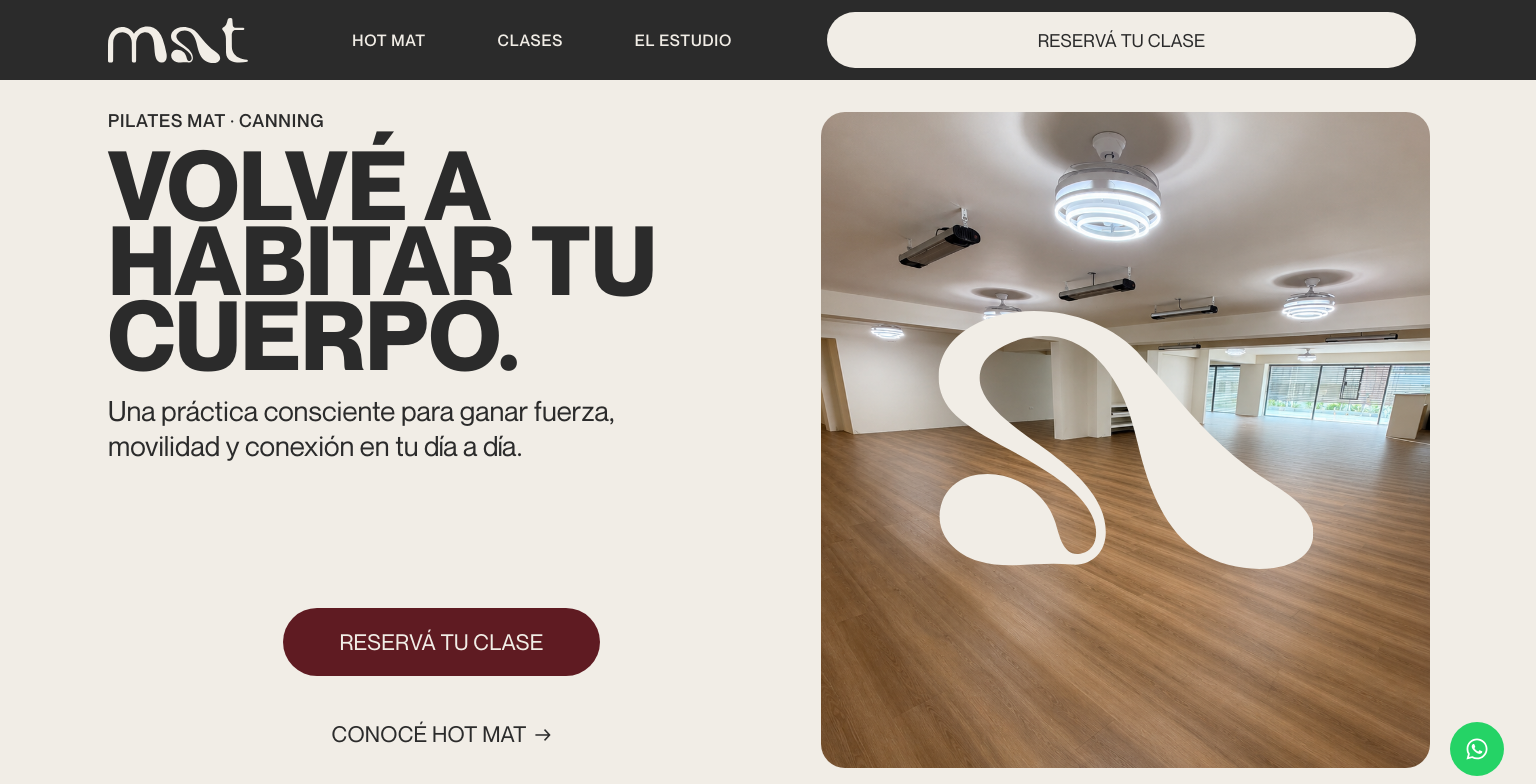
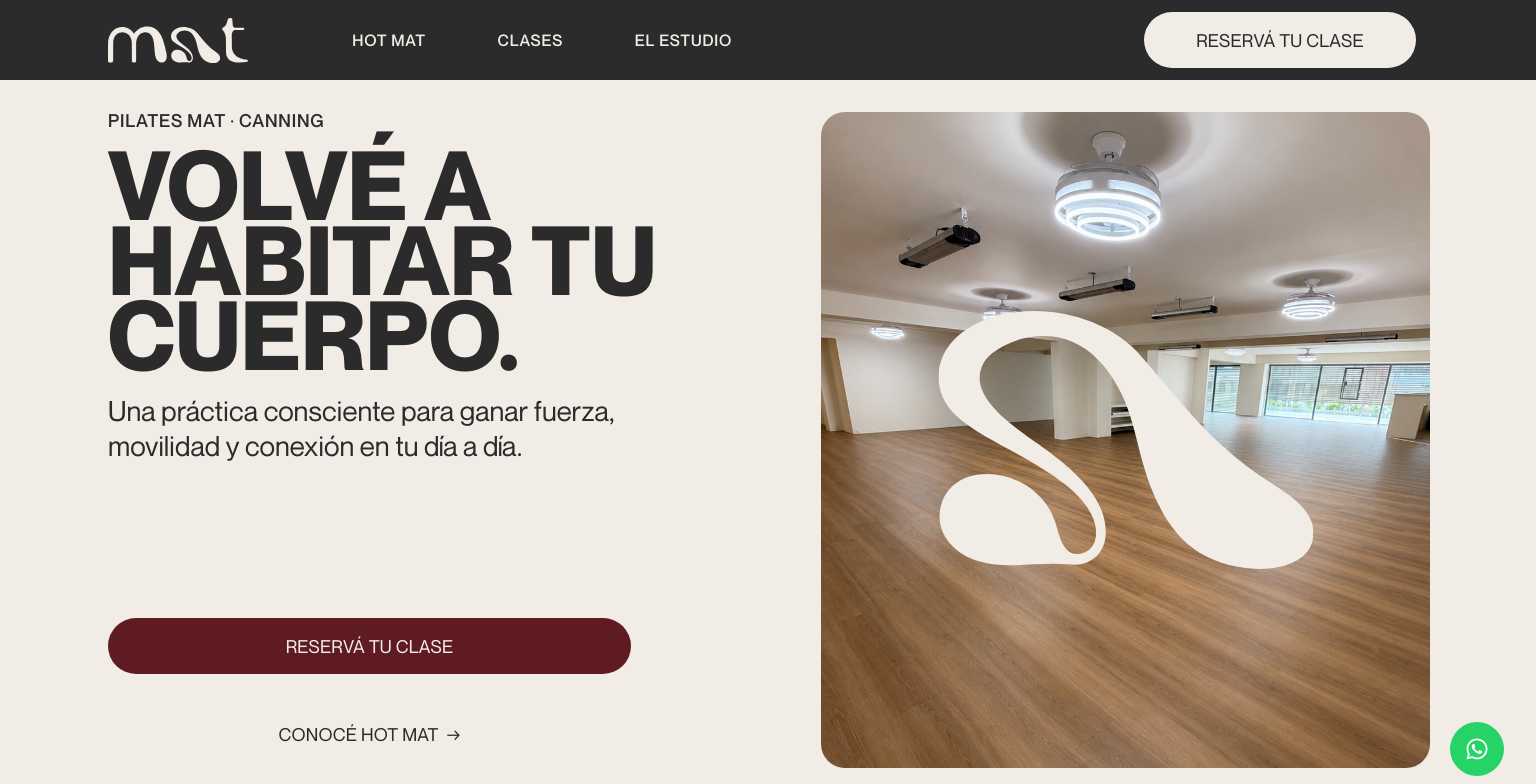
Before and after one commit to materamos/MATPilates, a Next.js app: page / in a window 1536 px wide. Shown: the top 784 px of the page. Built offline with nearby package versions, Linux system fonts and the light colour scheme.

Commit message:
fix: align hero CTAs and Hot Mat anchor

```diff
--- a/src/app/globals.css
+++ b/src/app/globals.css
@@ -3572,16 +3572,6 @@
   }
 }
 
-/* Match the 589px desktop CTA width from Figma while preserving narrower layouts. */
-@media (min-width: 1280px) {
-  .site-header__desktop-cta {
-    width: min(
-      589px,
-      calc(100% - clamp(330px, 29vw, 380px) - var(--mat-space-12))
-    );
-  }
-}
-
 /* Real browser chrome can leave wide desktop screens with a compact content viewport. */
 @media (min-width: 1280px) and (max-height: 900px) {
   :root {
@@ -3730,3 +3720,47 @@
     overflow: visible;
   }
 }
+
+/* Match the hero CTA widths from the Desktop and Compact Figma components. */
+@media (min-width: 1024px) {
+  .mat-hero__actions {
+    display: grid;
+    grid-template-columns: minmax(0, min(523px, 100%));
+    justify-content: start;
+    justify-items: start;
+    gap: 20px;
+  }
+
+  .mat-hero__primary {
+    width: 100%;
+    min-height: 56px;
+    padding: 18px 24px;
+    font-size: var(--mat-font-size-18);
+  }
+
+  .mat-hero__secondary {
+    width: fit-content;
+    min-height: 56px;
+    padding: 18px 24px;
+    font-size: var(--mat-font-size-18);
+  }
+}
+
+@media (min-width: 1440px) and (min-height: 901px) {
+  .mat-hero__actions {
+    grid-template-columns: 589px;
+    gap: 24px;
+  }
+
+  .mat-hero__primary {
+    min-height: 68px;
+    padding: 24px;
+    font-size: var(--mat-font-size-22);
+  }
+
+  .mat-hero__secondary {
+    min-height: 68px;
+    padding: 24px;
+    font-size: var(--mat-font-size-22);
+  }
+}
--- a/src/app/page.tsx
+++ b/src/app/page.tsx
@@ -22,7 +22,7 @@
               <Button className="mat-desktop-button mat-hero__primary" href="#contacto">
                 Reservá tu clase
               </Button>
-              <a className="mat-text-button mat-hero__secondary" href="#metodo">
+              <a className="mat-text-button mat-hero__secondary" href="#hotmat">
                 Conocé Hot Mat <span aria-hidden="true">→</span>
               </a>
             </div>
@@ -72,7 +72,7 @@
           </div>
         </section>
 
-        <section className="mat-hot-mat mat-scroll-target" id="metodo">
+        <section className="mat-hot-mat mat-scroll-target" id="hotmat">
           <div className="mat-section-heading mat-hot-mat__heading">
             <div className="mat-section-heading__title">
               <p className="mat-label">{hotMat.eyebrow}</p>
--- a/src/lib/site-content.ts
+++ b/src/lib/site-content.ts
@@ -18,7 +18,7 @@
 } as const;
 
 export const navigationItems = [
-  { label: "Hot Mat", desktopLabel: "Hot Mat", href: "#metodo" },
+  { label: "Hot Mat", desktopLabel: "Hot Mat", href: "#hotmat" },
   { label: "Clases", desktopLabel: "Clases", href: "#clases" },
   { label: "Estudio", desktopLabel: "El estudio", href: "#estudio" },
 ] as const;
```
